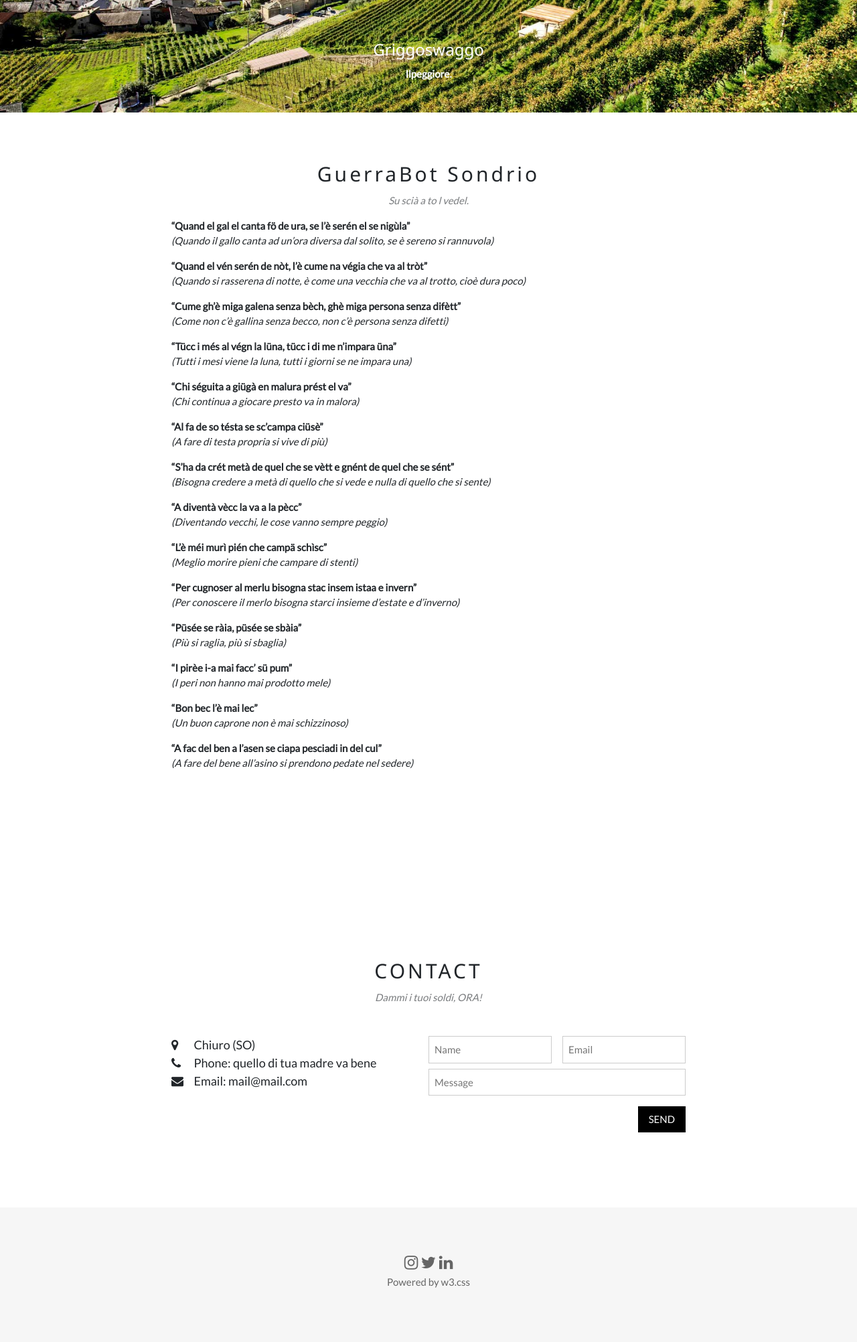
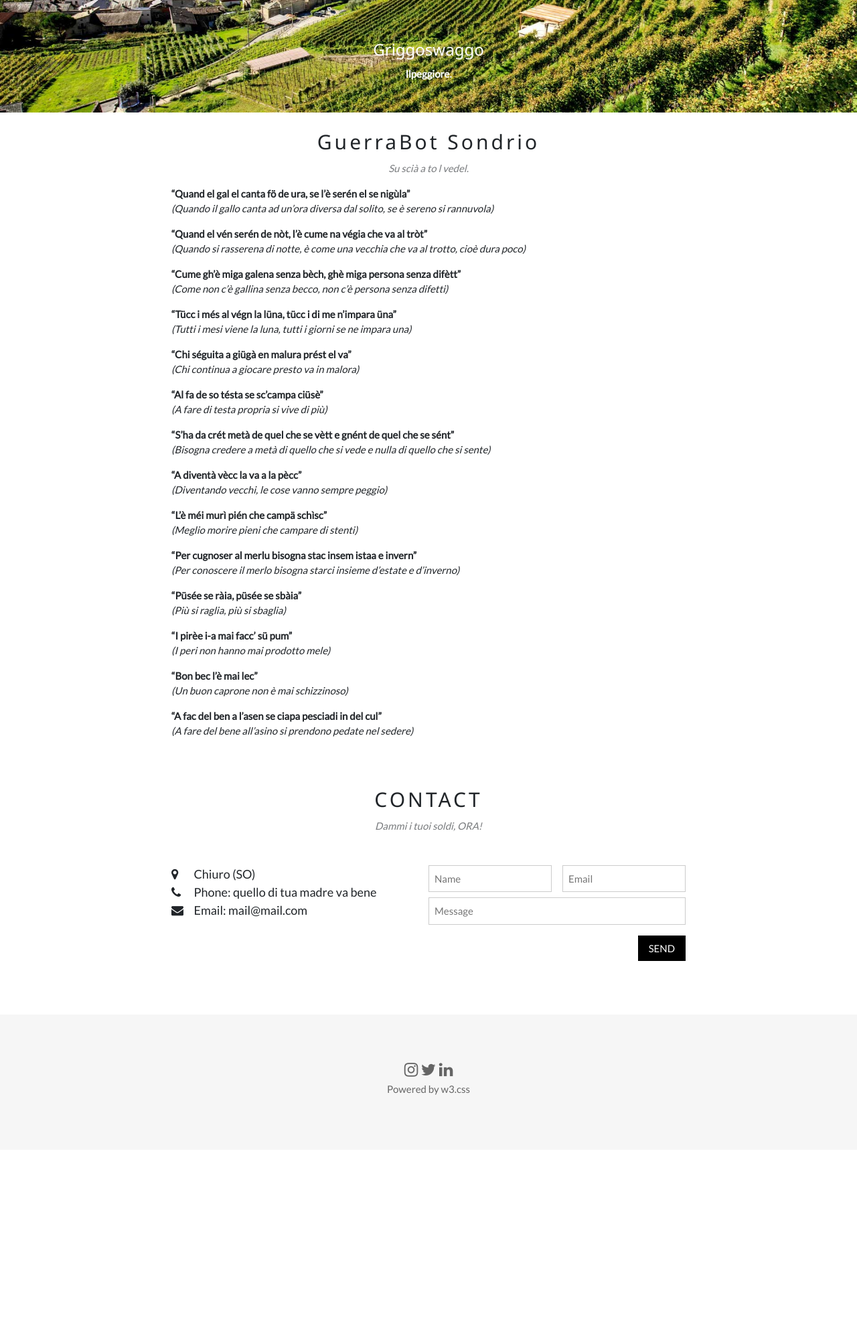
Before and after one commit to AndreaDonati/guerrabot-sondrio, a Django app: template guerrabot/templates/base_generic.html in a window 1280 px wide. Shown: the part 411-2415 px from the top of the page at 67% size. After the commit the page ends 2046 px from the top, so only its background shows below. Run offline with Django 3.2, Linux system fonts and the light colour scheme; the template is opened without the code that fills it, so the values that code supplies are empty; some libraries are stand-ins or nearby versions.

Commit message:
Removed eccessive margins and adjusted map dimensions

```diff
--- a/guerrabot/templates/base_generic.html
+++ b/guerrabot/templates/base_generic.html
@@ -66,7 +66,7 @@ body {font-family: "Lato", sans-serif}
     </div>
   </div>
   <!-- The Band Section -->
-  <div class="w3-container w3-content w3-center w3-padding-64" style="max-width:800px" id="band">
+  <div class="w3-container w3-content w3-center w3-padding-16" style="max-width:800px" id="band">
     <h2 class="w3-wide">GuerraBot Sondrio</h2>
     <p class="w3-opacity"><i>Su scià a to l vedel.</i></p>
     <p class="w3-justify">
@@ -102,12 +102,10 @@ body {font-family: "Lato", sans-serif}
       </div>
     </div>
   </div>
-
   <!-- Actual Map -->
-  <div class="w3-container w3-content w3-center w3-padding-64" style="max-width:800px" >{% block content %}{% endblock %}</div>
-
+  <div class="w3-container w3-content w3-center" style="max-width:800px" >{% block content %}{% endblock %}</div>
   <!-- The Contact Section -->
-  <div class="w3-container w3-content w3-padding-64" style="max-width:800px" id="contact">
+  <div class="w3-container w3-content w3-padding-32" style="max-width:800px" id="contact">
     <h2 class="w3-wide w3-center">CONTACT</h2>
     <p class="w3-opacity w3-center"><i>Dammi i tuoi soldi, ORA!</i></p>
     <div class="w3-row w3-padding-32">
--- a/guerrabot/templates/index.html
+++ b/guerrabot/templates/index.html
@@ -1,20 +1,17 @@
 {% extends "base_generic.html" %}
-
 {% block content %}
   <p class="w3-justify">
       La mappa sottostante indica lo stato attuale della Valle. Ogni comune è rappresentato da un colore,
       aree dello stesso colore sono sotto controllo dello stesso comune.<br/>
       Bella spiegazione di merda non so neanche scrivere.
   </p>
-
 <link rel="stylesheet" href="https://unpkg.com/leaflet@1.7.1/dist/leaflet.css" />
 <script src="https://unpkg.com/leaflet@1.7.1/dist/leaflet.js"></script>
 <script src="https://d3js.org/d3.v6.min.js"></script>
 <script src="https://ajax.googleapis.com/ajax/libs/jquery/3.5.1/jquery.min.js"></script>
 {% load static %}
 <script src="{% static 'js/map.js' %}"></script>
-
-<div id='map' class="w3-content" style="width:80%;height:400px;;margin-top:46px">
+<div id='map' class="w3-content" style="width:99%;height:400px;;margin-top:10px">
     <script>
         var map = L.map('map').setView([46.168429, 9.874529], 9);
         var jsonLayer = null;
```
